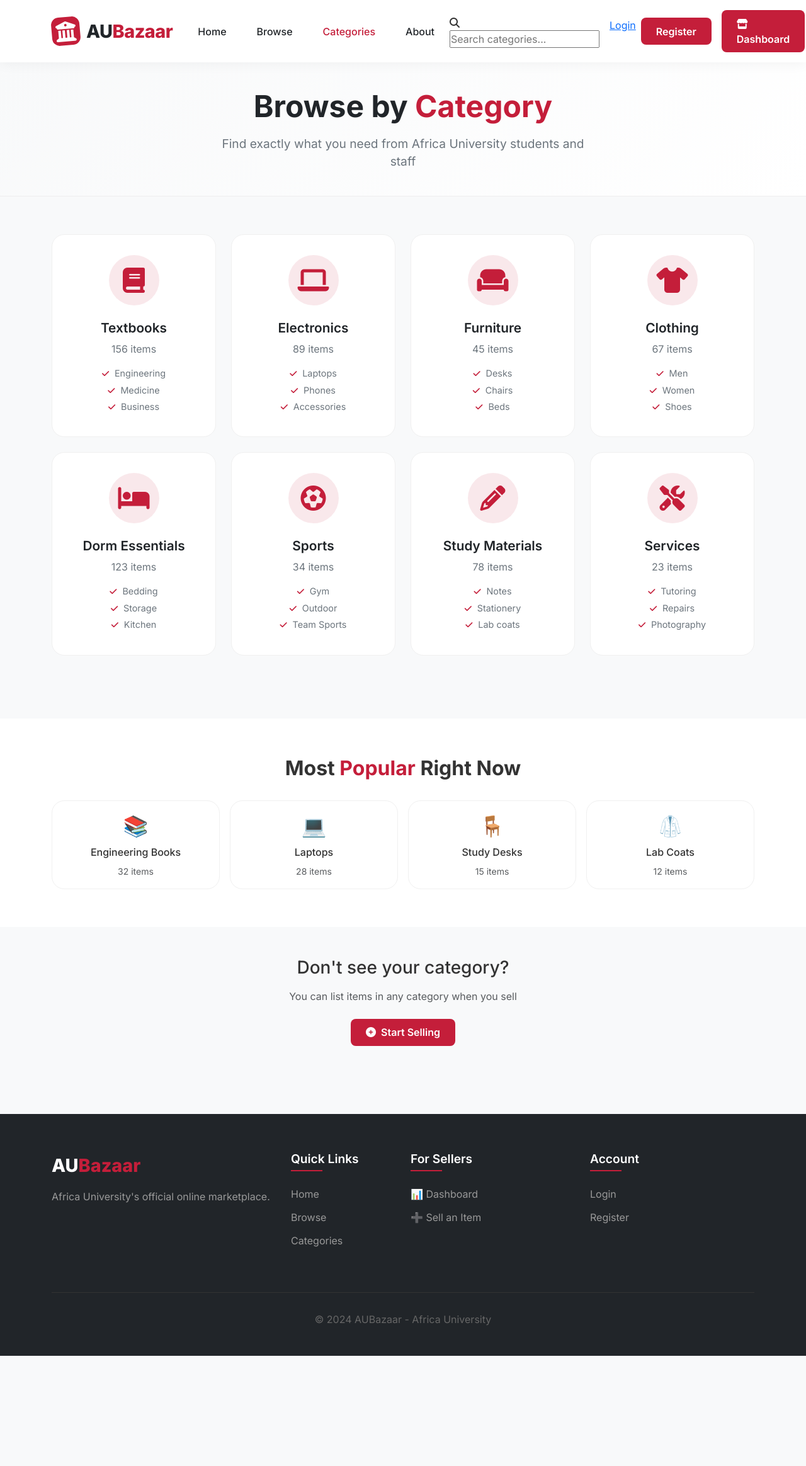
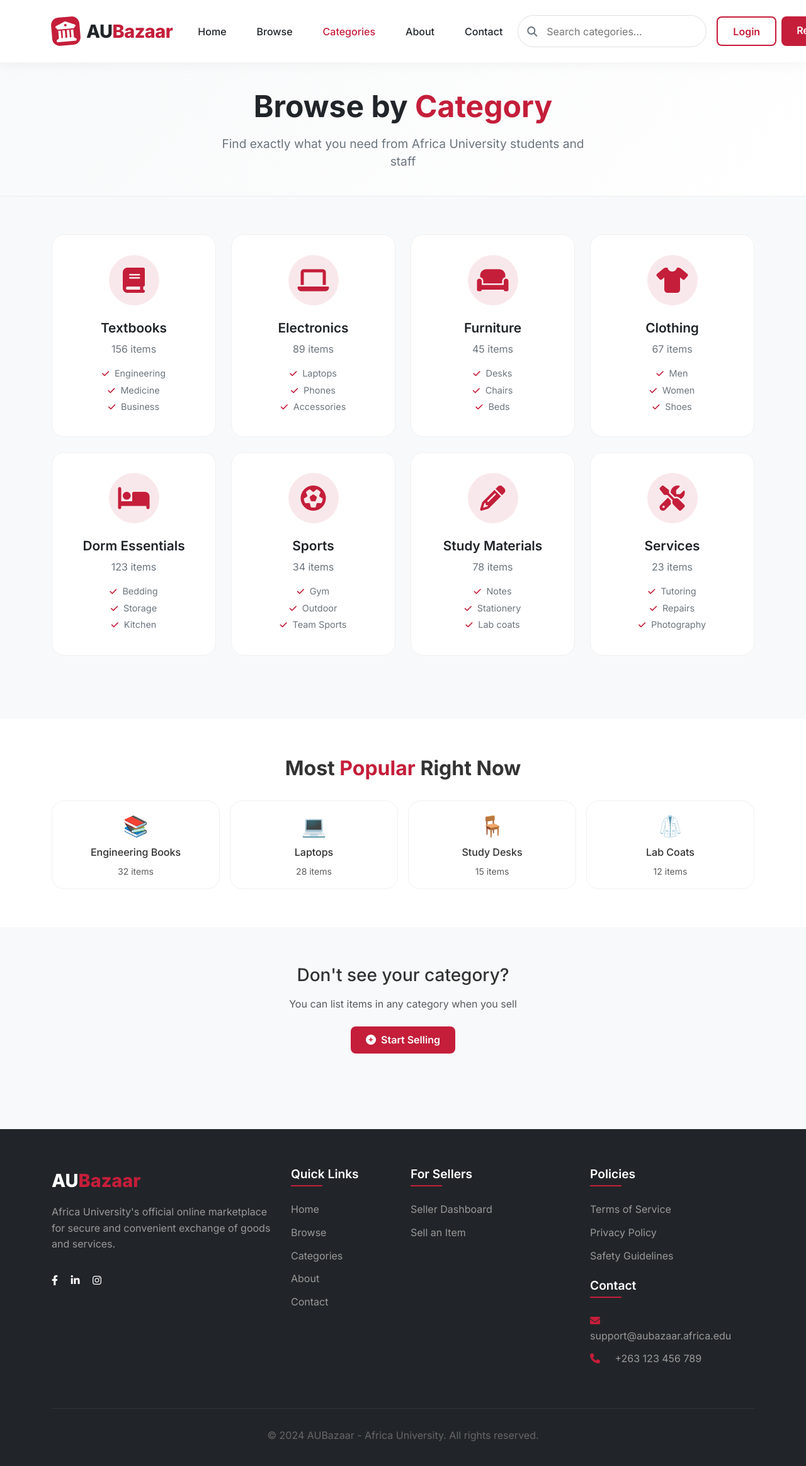
Before and after one commit to mjmatongo-debug/AUBazaar-Marketplace, a plain HTML site: page categories.html in a window 1280 px wide. Shown: the whole page at 63% size. Before the commit the page ends 2153 px from the top, so only its background shows below. Drawn offline with nearby package versions, Linux system fonts and the light colour scheme.

Commit message:
Update categories.html

```diff
--- a/categories.html
+++ b/categories.html
@@ -34,7 +34,7 @@
             --au-dark: #212529;
         }
 
-        /* Navigation (same as other pages) */
+        /* Navigation */
         .navbar {
             background: var(--au-white) !important;
             padding: 1rem 0;
@@ -124,6 +124,52 @@
             transform: translateY(-2px);
             box-shadow: 0 10px 20px rgba(196, 30, 58, 0.2);
             color: white;
+        }
+
+        .btn-outline-custom {
+            background: transparent;
+            color: var(--au-red);
+            border: 2px solid var(--au-red);
+            padding: 0.6rem 1.5rem;
+            border-radius: 8px;
+            font-weight: 600;
+            transition: all 0.3s;
+            text-decoration: none;
+            display: inline-block;
+        }
+
+        .btn-outline-custom:hover {
+            background: var(--au-red);
+            color: white;
+            transform: translateY(-2px);
+        }
+
+        /* Search Bar */
+        .search-wrapper {
+            position: relative;
+        }
+
+        .search-wrapper i {
+            position: absolute;
+            left: 15px;
+            top: 50%;
+            transform: translateY(-50%);
+            color: var(--au-gray);
+        }
+
+        .search-input {
+            padding: 0.8rem 1rem 0.8rem 45px;
+            border: 1px solid #e0e0e0;
+            border-radius: 50px;
+            width: 300px;
+            transition: all 0.3s;
+        }
+
+        .search-input:focus {
+            outline: none;
+            border-color: var(--au-red);
+            box-shadow: 0 0 0 3px rgba(196, 30, 58, 0.1);
+            width: 350px;
         }
 
         /* Page Header */
@@ -276,19 +322,13 @@
             color: var(--au-red);
         }
 
-        .popular-tag {
-            display: inline-block;
-            background: var(--au-red);
-            color: white;
-            padding: 0.2rem 0.8rem;
-            border-radius: 50px;
-            font-size: 0.7rem;
-            font-weight: 600;
-            margin-left: 0.5rem;
-            vertical-align: middle;
+        /* Call to Action */
+        .cta-section {
+            padding: 60px 0;
+            text-align: center;
         }
 
-        /* Footer */
+        /* Footer - YOUR EXACT FOOTER */
         .footer {
             background: var(--au-dark);
             color: white;
@@ -373,6 +413,12 @@
             .page-title {
                 font-size: 2.2rem;
             }
+            .search-input {
+                width: 200px;
+            }
+            .search-input:focus {
+                width: 250px;
+            }
         }
     </style>
 </head>
@@ -409,12 +455,15 @@
                     <li class="nav-item">
                         <a class="nav-link" href="about.html">About</a>
                     </li>
+                    <li class="nav-item">
+                        <a class="nav-link" href="contact.html">Contact</a>
+                    </li>
                 </ul>
 
                 <div class="d-flex align-items-center gap-3">
                     <div class="search-wrapper">
                         <i class="fas fa-search"></i>
-                        <input type="text" class="search-input" placeholder="Search categories...">
+                        <input type="text" class="search-input" id="searchInput" placeholder="Search categories...">
                     </div>
                     <div class="d-flex gap-2">
                         <a href="login.html" class="btn-outline-custom">Login</a>
@@ -609,8 +658,8 @@
     </section>
 
     <!-- Call to Action -->
-    <section class="py-5">
-        <div class="container text-center">
+    <section class="cta-section">
+        <div class="container">
             <h3 class="mb-3">Don't see your category?</h3>
             <p class="text-muted mb-4">You can list items in any category when you sell</p>
             <a href="create-listing.html" class="btn-primary-custom btn-lg">
@@ -619,13 +668,22 @@
         </div>
     </section>
 
-    <!-- Footer (use your existing footer with seller dashboard link) -->
+    <!-- YOUR EXACT FOOTER -->
     <footer class="footer">
         <div class="container">
             <div class="row">
                 <div class="col-lg-4 mb-4">
-                    <div class="footer-logo">AU<span>Bazaar</span></div>
-                    <p class="footer-text">Africa University's official online marketplace.</p>
+                    <div class="footer-logo">
+                        AU<span>Bazaar</span>
+                    </div>
+                    <p class="footer-text">
+                        Africa University's official online marketplace for secure and convenient exchange of goods and services.
+                    </p>
+                    <div class="social-links">
+                        <a href="#" class="text-white me-3"><i class="fab fa-facebook-f"></i></a>
+                        <a href="#" class="text-white me-3"><i class="fab fa-linkedin-in"></i></a>
+                        <a href="#" class="text-white"><i class="fab fa-instagram"></i></a>
+                    </div>
                 </div>
 
                 <div class="col-lg-2 col-md-6 mb-4">
@@ -634,27 +692,38 @@
                         <li><a href="index.html">Home</a></li>
                         <li><a href="browse.html">Browse</a></li>
                         <li><a href="categories.html">Categories</a></li>
+                        <li><a href="about.html">About</a></li>
+                        <li><a href="contact.html">Contact</a></li>
                     </ul>
                 </div>
 
                 <div class="col-lg-3 col-md-6 mb-4">
                     <h5 class="footer-title">For Sellers</h5>
                     <ul class="footer-links">
-                        <li><a href="seller-dashboard.html">📊 Dashboard</a></li>
-                        <li><a href="create-listing.html">➕ Sell an Item</a></li>
+                        <li><a href="seller-dashboard.html">Seller Dashboard</a></li>
+                        <li><a href="create-listing.html">Sell an Item</a></li>
                     </ul>
                 </div>
 
                 <div class="col-lg-3 mb-4">
-                    <h5 class="footer-title">Account</h5>
+                    <h5 class="footer-title">Policies</h5>
                     <ul class="footer-links">
-                        <li><a href="login.html">Login</a></li>
-                        <li><a href="register.html">Register</a></li>
+                        <li><a href="#">Terms of Service</a></li>
+                        <li><a href="#">Privacy Policy</a></li>
+                        <li><a href="#">Safety Guidelines</a></li>
                     </ul>
+
+                    <h5 class="footer-title mt-4">Contact</h5>
+                    <div class="contact-info">
+                        <i class="fas fa-envelope"></i> support@aubazaar.africa.edu
+                    </div>
+                    <div class="contact-info">
+                        <i class="fas fa-phone"></i> +263 123 456 789
+                    </div>
                 </div>
             </div>
             <div class="footer-bottom">
-                <p>&copy; 2024 AUBazaar - Africa University</p>
+                <p>&copy; 2024 AUBazaar - Africa University. All rights reserved.</p>
             </div>
         </div>
     </footer>
@@ -663,7 +732,7 @@
     <script src="https://cdn.jsdelivr.net/npm/bootstrap@5.3.0/dist/js/bootstrap.bundle.min.js"></script>
     <script>
         // Search functionality
-        document.querySelector('.search-input').addEventListener('keypress', function(e) {
+        document.getElementById('searchInput').addEventListener('keypress', function(e) {
             if (e.key === 'Enter') {
                 const searchTerm = this.value;
                 if (searchTerm.trim()) {
```
